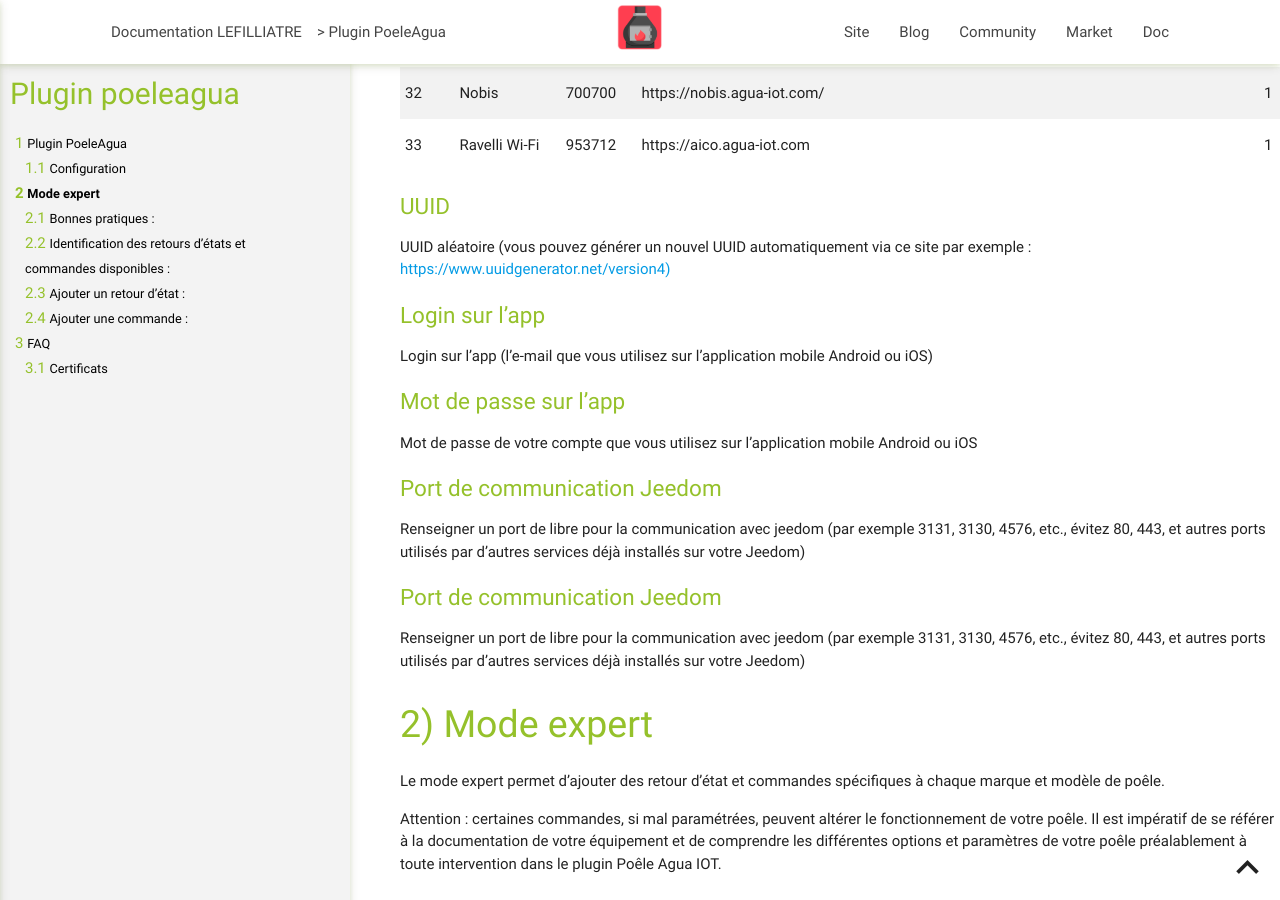
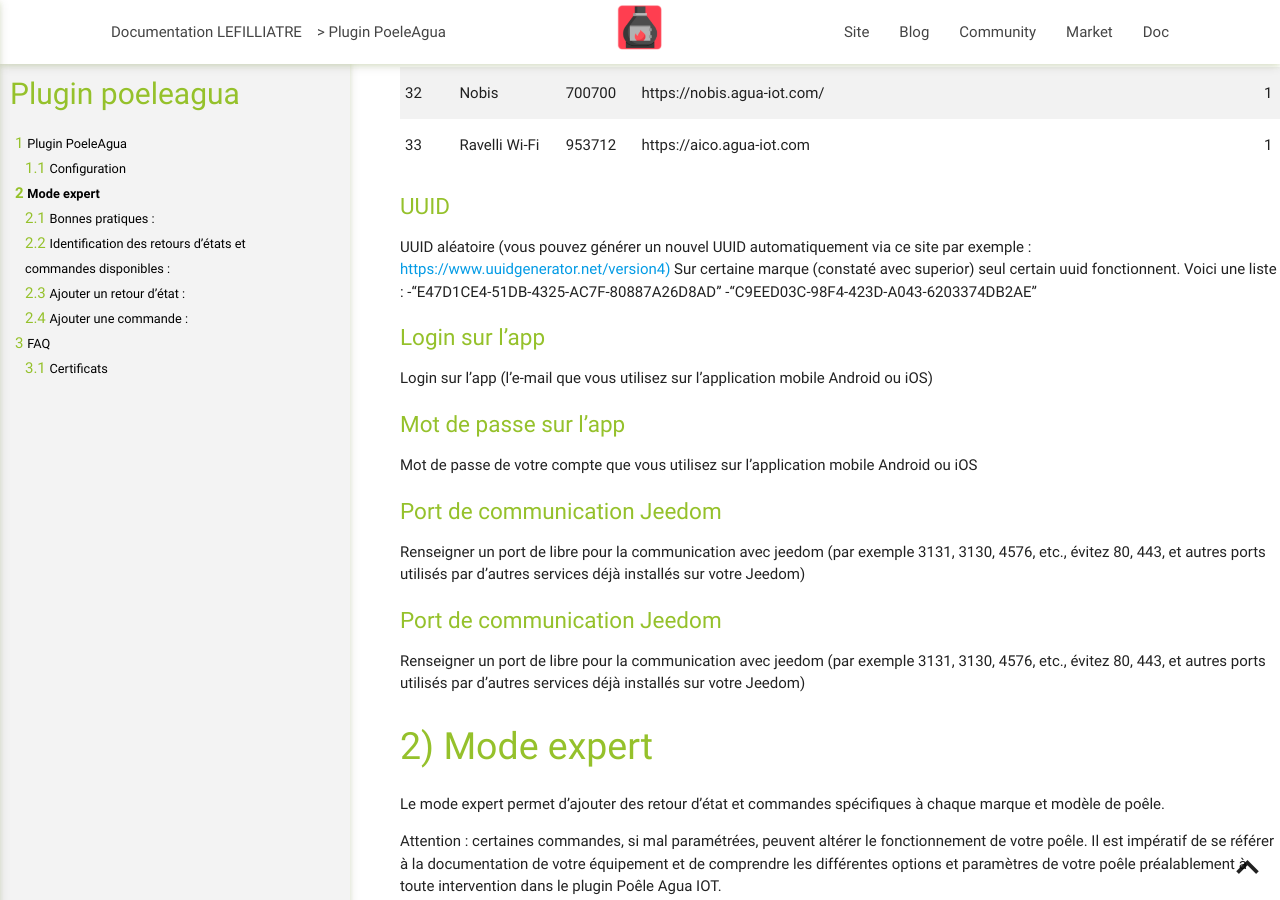
Before and after one commit to lefilliatre/lefilliatre-documentation, a Jekyll site: the page built from PoeleAgua/fr_FR/index.md, in a window 1280 px wide and 900 px high, scrolled down 2619 px. Built offline with Jekyll 4.4.1, drawn with Linux system fonts in a browser that asks for light colours.

Commit message:
Update index.md

```diff
--- a/PoeleAgua/fr_FR/index.md
+++ b/PoeleAgua/fr_FR/index.md
@@ -62,8 +62,12 @@ Vous devez renseigner tout d’abord l’adresse de la plateforme Agua IOT de vo
 |33| Ravelli Wi-Fi                 | 953712        | https://aico.agua-iot.com              |                                                       |1| |1.6.0|
 
 ### UUID
+UUID aléatoire (vous pouvez générer un nouvel UUID automatiquement via ce site par exemple : [https://www.uuidgenerator.net/version4)][]
+Sur certaine marque (constaté avec superior) seul certain uuid fonctionnent.
+Voici une liste :
+-"E47D1CE4-51DB-4325-AC7F-80887A26D8AD"
+-"C9EED03C-98F4-423D-A043-6203374DB2AE"
 
-UUID aléatoire (vous pouvez générer un nouvel UUID automatiquement via ce site par exemple : [https://www.uuidgenerator.net/version4)][]
 
 ### Login sur l'app
 Login sur l’app (l’e-mail que vous utilisez sur l’application mobile Android ou iOS)
```
